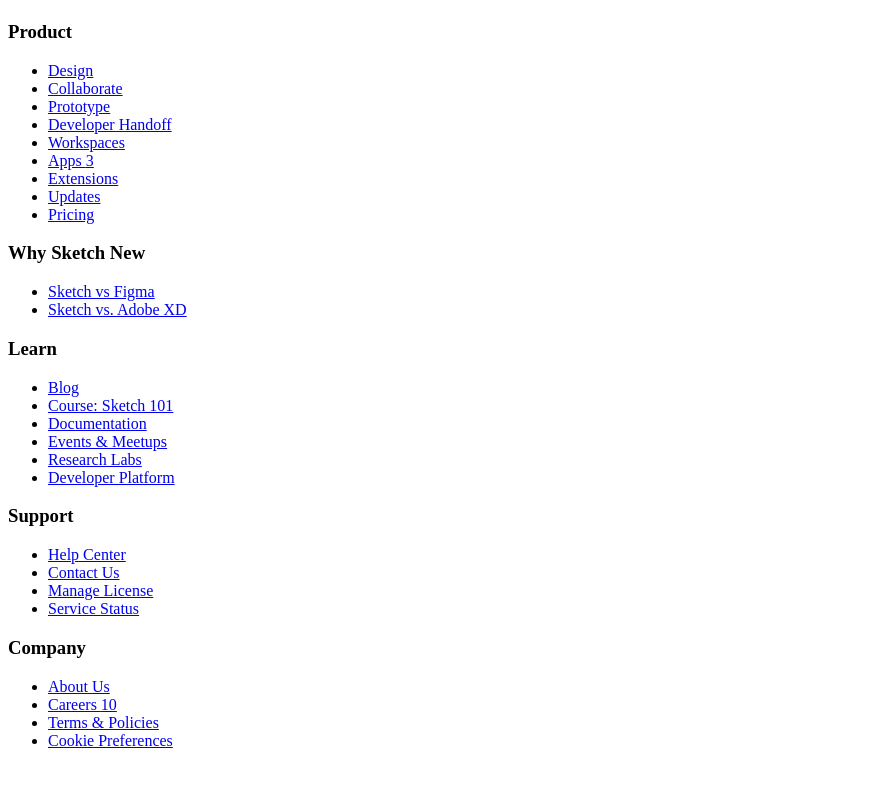
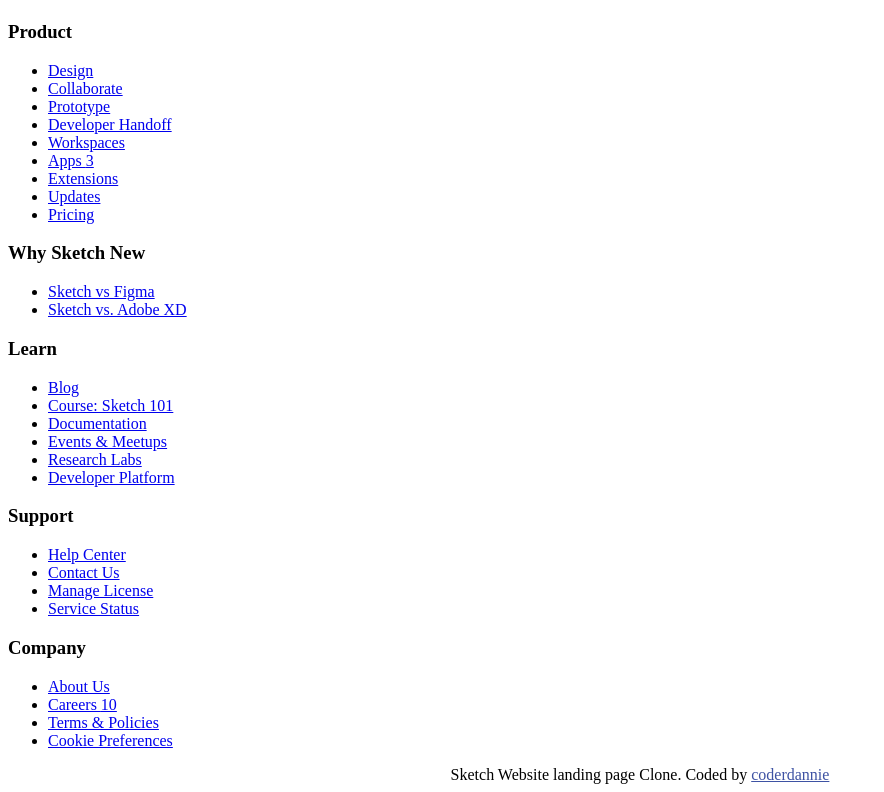
Before and after one commit to coderdannie/sketchwebsite-landingpage-clone, a website built with Vite: page index.html in a window 1280 px wide. Shown: the part 8559-9351 px from the top of the page, without its empty margins (0-884 px from the left). Before the commit the page ends 9325 px from the top, so only its background shows below. Built offline with nearby package versions, Linux system fonts and the light colour scheme.

Commit message:
first commit

```diff
--- a/app/scss/global/_boilaplates.scss
+++ b/app/scss/global/_boilaplates.scss
@@ -211,3 +211,10 @@
   border-radius: 50%;
   margin-left: u.rem(-10);
 }
+.attribution {
+  margin-top: u.rem(20);
+  font-size: u.rem(14);
+  @include u.breakpoint-down(mediumSm) {
+    transform: translateY(-40px);
+  }
+}
--- a/app/scss/layouts/_header.scss
+++ b/app/scss/layouts/_header.scss
@@ -207,6 +207,7 @@
       transition: 200ms ease-in-out;
       &:hover {
         color: var(--icon-clr-200);
+        color: rgb(97, 15, 15);
       }
     }
   }
--- a/index.html
+++ b/index.html
@@ -2,9 +2,9 @@
 <html lang="en">
   <head>
     <meta charset="UTF-8" />
-    <link rel="icon" type="image/svg+xml" href="/vite.svg" />
+    <link rel="icon" type="image/svg+xml" href="/images/logo.PNG" />
     <meta name="viewport" content="width=device-width, initial-scale=1.0" />
-    <title>Vite App</title>
+    <title>Sketch</title>
     <link
       rel="stylesheet"
       href="https://cdnjs.cloudflare.com/ajax/libs/font-awesome/6.1.1/css/all.min.css"
@@ -155,6 +155,7 @@
               </li>
             </ul>
           </div>
+          <!--------- desktop navigation list starts from here ---------->
           <div class="header__nav-menu hide-for-mobile-m">
             <ul class="header__nav-menu-dropdown-pages flex">
               <div class="header__logo">
@@ -458,10 +459,17 @@
                 </ul>
               </div>
             </nav>
+
           </section>
         </div>
       </div>
     </footer>
+    <div class="attribution" style="text-align: center">
+     Sketch Website landing page Clone. Coded by
+      <a style="color: hsl(228, 45%, 44%)" href="https://github.com/coderdannie"
+        >coderdannie</a
+      >
+    </div>
     <script type="module" src="/main.js"></script>
   </body>
 </html>
--- a/main.js
+++ b/main.js
@@ -19,7 +19,7 @@
 const body = document.body;
 const header = document.querySelector('.header');
 const fadeElems = document.querySelectorAll('.has-fade');
-// console.log(fadeElems);
+console.log(fadeElems);
 const ulContainer = document.querySelector('#headerNav');
 // console.log(ulContainer);
 let overLay = document.querySelector('.overlay');
```
Also changed, not shown: README.md (added), images/Screen Shot 2023-03-21 at 14.54.31.png (added).
